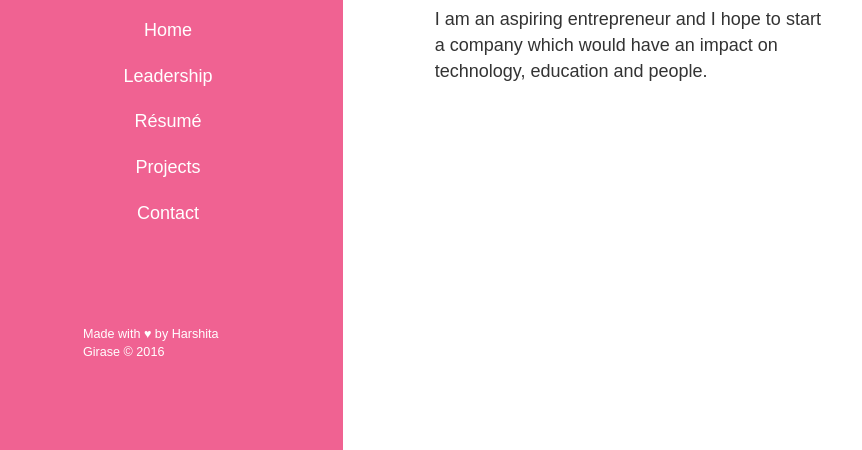
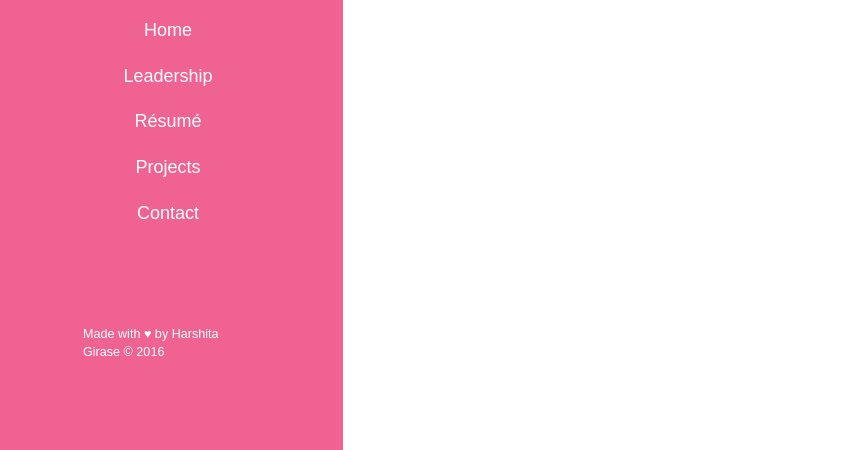
Before and after one commit to harshitagirase/harshitagirase.github.io, a plain HTML site: page index.html in a window 1280 px wide. Shown: the part 350-800 px from the top of the page, without its empty margins (7-869 px from the left). Drawn offline with nearby package versions, Linux system fonts and the light colour scheme; a web font is replaced by a local one.

Commit message:
Removed last para

```diff
--- a/index.html
+++ b/index.html
@@ -48,7 +48,7 @@
       <div class="col-sm-4">
     <p> I am a sophomore at the University at Buffalo studying Computer Science. </p>
     <p> I am an active student leader on campus who loves to get involved in various organizations. I am currently exploring the field of Web Development. I strive to learn something new each day and hope to give back to the community in whatever way possible.</p>
-    <p> I am an aspiring entrepreneur and I hope to start a company which would have an impact on technology, education and people. </p>
+    <!--<p> I am an aspiring entrepreneur and I hope to start a company which would have an impact on technology, education and people. </p>-->
   </div>
   <div class="col-sm-4"> </div>
 </div>
```
